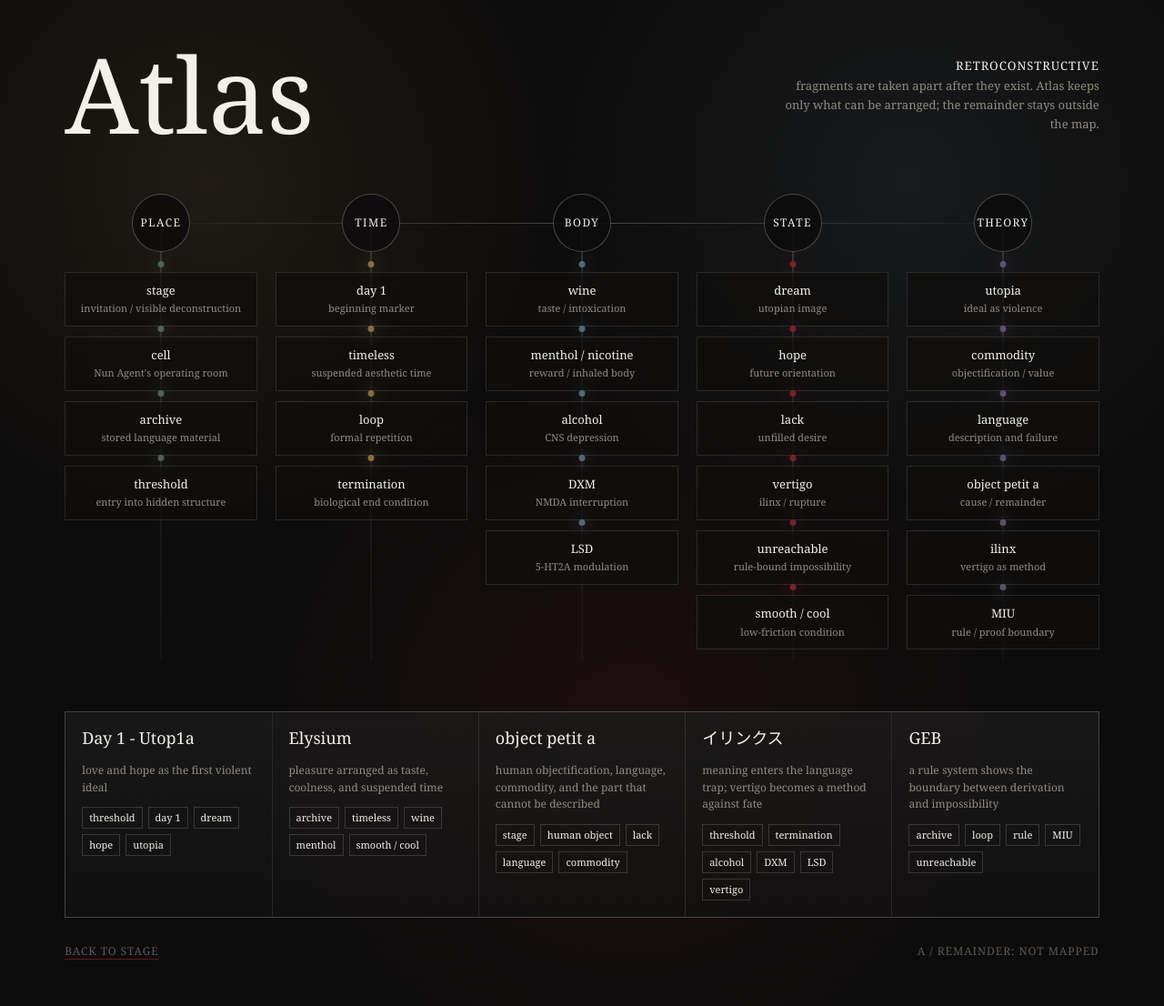
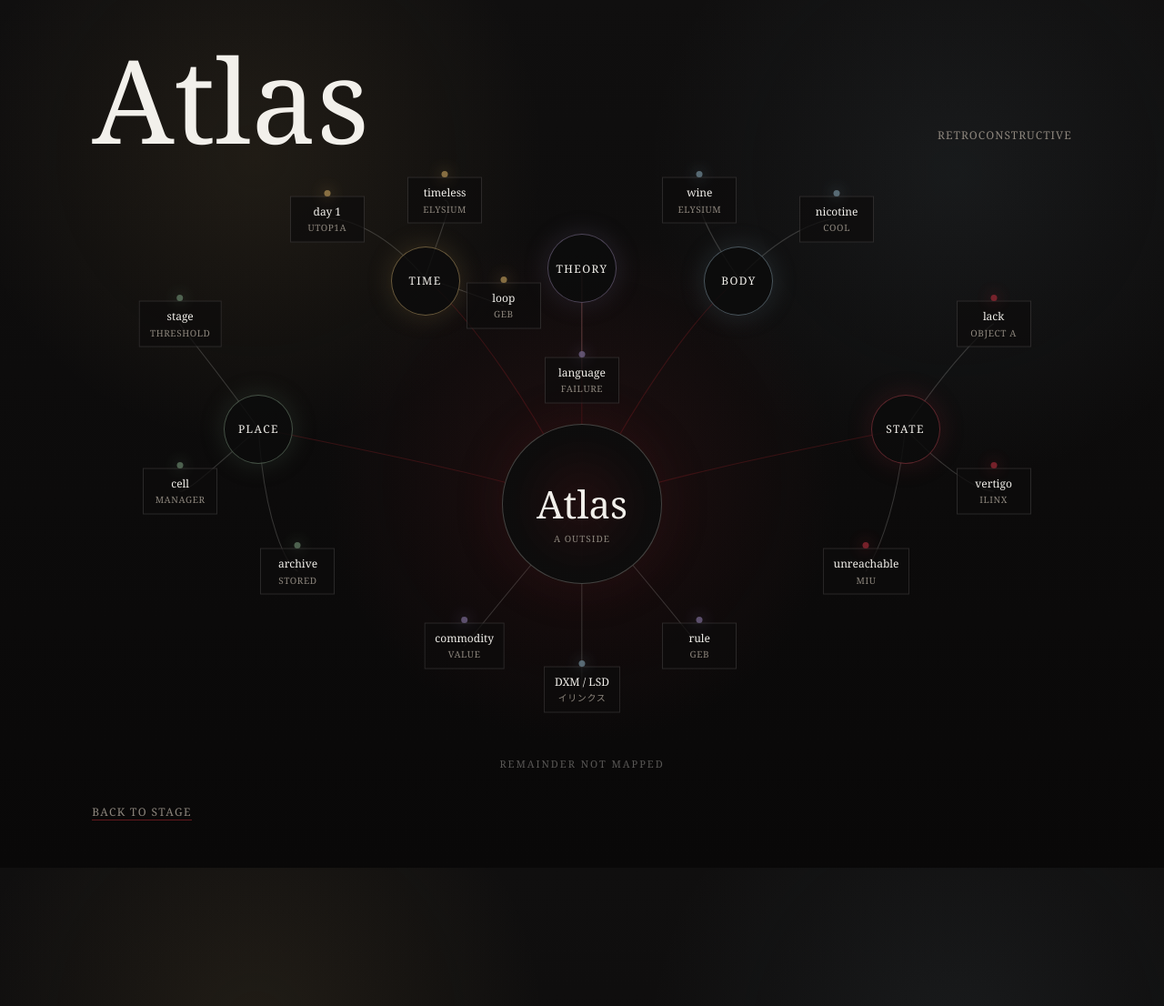
Before and after one commit to Ame1via/Ame1via.github.io, a Jekyll site: the page atlas/index.html, which Jekyll copies as it is, in a window 1280 px wide. Shown: the whole page at 91% size. Built offline with Jekyll 4.4.1, drawn with Linux system fonts in a browser that asks for light colours; after the commit the page ends 954 px from its top, so only the background shows below that.

Commit message:
Refine Atlas tree

```diff
--- a/atlas/index.html
+++ b/atlas/index.html
@@ -9,8 +9,8 @@
     :root {
       --black: #0d0c0c;
       --paper: #f2f0eb;
-      --dim: #918b82;
-      --muted: #5f5851;
+      --dim: #8d867d;
+      --faint: rgba(242, 240, 235, 0.13);
       --blood: #62181d;
       --wine: #8c2631;
       --gold: #a0834d;
@@ -24,308 +24,310 @@
     body {
       margin: 0;
       min-height: 100vh;
+      overflow-x: hidden;
       background:
-        radial-gradient(circle at 18% 18%, rgba(160, 131, 77, 0.12), transparent 28%),
-        radial-gradient(circle at 78% 18%, rgba(102, 125, 137, 0.12), transparent 30%),
-        radial-gradient(circle at 54% 72%, rgba(98, 24, 29, 0.18), transparent 38%),
-        var(--black);
+        radial-gradient(circle at 50% 56%, rgba(98, 24, 29, 0.2), transparent 34%),
+        radial-gradient(circle at 22% 18%, rgba(160, 131, 77, 0.12), transparent 25%),
+        radial-gradient(circle at 82% 20%, rgba(102, 125, 137, 0.11), transparent 26%),
+        linear-gradient(180deg, #100f0f 0%, #090808 100%);
       color: var(--paper);
       font-family: Georgia, "Times New Roman", serif;
     }
 
     main {
-      width: min(100%, 1240px);
+      width: min(100%, 1180px);
       margin: 0 auto;
-      padding: clamp(24px, 4vw, 54px);
+      padding: clamp(22px, 4vw, 54px);
     }
 
-    .header {
-      display: grid;
-      grid-template-columns: minmax(0, 1fr) auto;
-      gap: 24px;
+    .top {
+      display: flex;
+      justify-content: space-between;
+      gap: 20px;
       align-items: end;
-      margin-bottom: clamp(34px, 5vw, 58px);
+      margin-bottom: 20px;
     }
 
     h1 {
       margin: 0;
-      font-size: clamp(44px, 9vw, 118px);
+      font-size: clamp(48px, 10vw, 128px);
       font-weight: 400;
       line-height: 0.9;
       letter-spacing: 0;
     }
 
     .method {
-      max-width: 360px;
-      margin: 0 0 7px;
+      margin: 0 0 9px;
       color: var(--dim);
-      font-size: 13px;
-      line-height: 1.65;
-      text-align: right;
-    }
-
-    .method strong {
-      display: block;
-      color: var(--paper);
-      font-weight: 400;
-      letter-spacing: 0.08em;
+      font-size: 12px;
+      letter-spacing: 0.09em;
       text-transform: uppercase;
     }
 
-    .atlas-map {
+    .tree {
       position: relative;
-      display: grid;
-      grid-template-columns: repeat(5, minmax(0, 1fr));
-      gap: clamp(12px, 1.8vw, 20px);
-      margin-bottom: clamp(34px, 5vw, 56px);
+      min-height: 680px;
+      margin: 0 auto;
+      isolation: isolate;
     }
 
-    .atlas-map::before {
-      content: "";
+    .tree svg {
       position: absolute;
-      left: 5%;
-      right: 5%;
-      top: 32px;
-      height: 1px;
-      background: linear-gradient(90deg, transparent, rgba(242, 240, 235, 0.26), transparent);
-      pointer-events: none;
+      inset: 0;
+      width: 100%;
+      height: 100%;
+      z-index: 0;
+      overflow: visible;
+    }
+
+    .tree path {
+      fill: none;
+      stroke: rgba(242, 240, 235, 0.18);
+      stroke-width: 1;
+      stroke-linecap: round;
+    }
+
+    .tree path.strong {
+      stroke: rgba(98, 24, 29, 0.5);
+    }
+
+    .mobile-branches {
+      display: none;
+    }
+
+    .root,
+    .axis,
+    .leaf,
+    .ghost {
+      position: absolute;
+      z-index: 1;
+      transform: translate(-50%, -50%);
+    }
+
+    .root {
+      left: 50%;
+      top: 54%;
+      display: grid;
+      place-items: center;
+      width: clamp(118px, 18vw, 176px);
+      aspect-ratio: 1;
+      border: 1px solid rgba(242, 240, 235, 0.24);
+      border-radius: 50%;
+      background:
+        radial-gradient(circle, rgba(98, 24, 29, 0.22), rgba(13, 12, 12, 0.86) 64%),
+        rgba(13, 12, 12, 0.92);
+      box-shadow: 0 0 55px rgba(98, 24, 29, 0.2);
+      font-size: clamp(20px, 3.5vw, 42px);
+      letter-spacing: 0;
+    }
+
+    .root small {
+      position: absolute;
+      bottom: 24%;
+      color: var(--dim);
+      font-size: 10px;
+      letter-spacing: 0.1em;
+      text-transform: uppercase;
     }
 
     .axis {
-      --axis-color: var(--dim);
-      position: relative;
-      min-height: 360px;
-      padding: 0 0 12px;
+      --tone: var(--dim);
+      display: grid;
+      place-items: center;
+      width: 76px;
+      height: 76px;
+      border: 1px solid color-mix(in srgb, var(--tone) 55%, rgba(242, 240, 235, 0.12));
+      border-radius: 50%;
+      background: rgba(13, 12, 12, 0.84);
+      color: var(--paper);
+      font-size: 12px;
+      letter-spacing: 0.12em;
+      text-transform: uppercase;
+      box-shadow: 0 0 28px color-mix(in srgb, var(--tone) 24%, transparent);
     }
 
-    .axis::before {
-      content: "";
-      position: absolute;
-      top: 32px;
-      bottom: 0;
-      left: 50%;
-      width: 1px;
-      background: linear-gradient(180deg, rgba(242, 240, 235, 0.28), rgba(242, 240, 235, 0.05));
-      transform: translateX(-50%);
-    }
-
-    .axis-title {
-      position: relative;
-      z-index: 1;
-      display: grid;
-      place-items: center;
-      width: 64px;
-      height: 64px;
-      margin: 0 auto 22px;
-      border: 1px solid rgba(242, 240, 235, 0.26);
-      border-radius: 50%;
-      background: rgba(13, 12, 12, 0.86);
+    .leaf {
+      --tone: var(--dim);
+      min-width: 82px;
+      max-width: 142px;
+      padding: 9px 11px;
+      border: 1px solid rgba(242, 240, 235, 0.13);
+      background: rgba(13, 12, 12, 0.72);
       color: var(--paper);
       font-size: 12px;
-      font-weight: 400;
-      letter-spacing: 0.12em;
-      text-transform: uppercase;
-    }
-
-    .nodes {
-      position: relative;
-      z-index: 1;
-      display: grid;
-      gap: 11px;
-      margin: 0;
-      padding: 0;
-      list-style: none;
-    }
-
-    .node {
-      position: relative;
-      min-height: 44px;
-      padding: 11px 12px;
-      border: 1px solid rgba(242, 240, 235, 0.12);
-      background: rgba(16, 14, 13, 0.74);
-      color: var(--paper);
-      font-size: 13px;
-      line-height: 1.25;
+      line-height: 1.18;
       text-align: center;
       transition: transform 220ms ease, border-color 220ms ease, background 220ms ease;
     }
 
-    .node::before {
+    .leaf::before {
       content: "";
       position: absolute;
       left: 50%;
-      top: -13px;
+      top: -4px;
       width: 7px;
       height: 7px;
       border-radius: 50%;
-      background: var(--axis-color);
-      box-shadow: 0 0 18px var(--axis-color);
-      transform: translateX(-50%);
-      opacity: 0.8;
+      background: var(--tone);
+      box-shadow: 0 0 16px var(--tone);
+      transform: translate(-50%, -50%);
+      opacity: 0.82;
     }
 
-    .node span {
+    .leaf span {
       display: block;
       margin-top: 5px;
       color: var(--dim);
-      font-size: 11px;
-      line-height: 1.35;
+      font-size: 10px;
+      letter-spacing: 0.06em;
+      text-transform: uppercase;
     }
 
-    .axis:hover .node {
-      border-color: color-mix(in srgb, var(--axis-color) 55%, rgba(242, 240, 235, 0.15));
+    .leaf:hover {
+      transform: translate(-50%, -54%);
+      border-color: color-mix(in srgb, var(--tone) 58%, rgba(242, 240, 235, 0.18));
+      background: color-mix(in srgb, var(--tone) 15%, rgba(13, 12, 12, 0.84));
     }
 
-    .node:hover {
-      transform: translateY(-2px);
-      background: color-mix(in srgb, var(--axis-color) 18%, rgba(16, 14, 13, 0.86));
-    }
-
-    .place { --axis-color: var(--green); }
-    .time { --axis-color: var(--gold); }
-    .body { --axis-color: var(--blue); }
-    .state { --axis-color: var(--wine); }
-    .theory { --axis-color: var(--violet); }
-
-    .fragments {
-      display: grid;
-      grid-template-columns: repeat(5, minmax(0, 1fr));
-      gap: 1px;
-      border: 1px solid rgba(242, 240, 235, 0.12);
-      background: rgba(242, 240, 235, 0.12);
-    }
-
-    .fragment {
-      min-height: 190px;
-      padding: 18px;
-      background:
-        linear-gradient(180deg, rgba(242, 240, 235, 0.035), transparent),
-        rgba(13, 12, 12, 0.82);
-    }
-
-    .fragment h2 {
-      margin: 0 0 15px;
-      color: var(--paper);
-      font-size: 18px;
-      font-weight: 400;
-      line-height: 1.2;
-    }
-
-    .fragment p {
-      margin: 0 0 12px;
-      color: var(--dim);
-      font-size: 12px;
-      line-height: 1.55;
-    }
-
-    .chips {
-      display: flex;
-      flex-wrap: wrap;
-      gap: 6px;
-    }
-
-    .chip {
-      display: inline-flex;
-      align-items: center;
-      min-height: 24px;
-      padding: 4px 7px;
-      border: 1px solid rgba(242, 240, 235, 0.16);
-      color: var(--paper);
+    .ghost {
+      left: 50%;
+      top: 96%;
+      color: rgba(242, 240, 235, 0.34);
       font-size: 11px;
-      line-height: 1.1;
+      letter-spacing: 0.18em;
+      text-transform: uppercase;
       white-space: nowrap;
     }
 
-    .remainder {
-      display: flex;
-      justify-content: space-between;
-      gap: 18px;
-      margin-top: 28px;
-      color: var(--muted);
-      font-size: 12px;
-      letter-spacing: 0.08em;
-      text-transform: uppercase;
-    }
+    .place { --tone: var(--green); }
+    .time { --tone: var(--gold); }
+    .body { --tone: var(--blue); }
+    .state { --tone: var(--wine); }
+    .theory { --tone: var(--violet); }
+
+    .p-axis { left: 17%; top: 42%; }
+    .t-axis { left: 34%; top: 18%; }
+    .b-axis { left: 66%; top: 18%; }
+    .s-axis { left: 83%; top: 42%; }
+    .th-axis { left: 50%; top: 16%; }
+
+    .l1 { left: 9%; top: 25%; }
+    .l2 { left: 9%; top: 52%; }
+    .l3 { left: 21%; top: 65%; }
+    .l4 { left: 24%; top: 8%; }
+    .l5 { left: 36%; top: 5%; }
+    .l6 { left: 42%; top: 22%; }
+    .l7 { left: 62%; top: 5%; }
+    .l8 { left: 76%; top: 8%; }
+    .l9 { left: 92%; top: 25%; }
+    .l10 { left: 92%; top: 52%; }
+    .l11 { left: 79%; top: 65%; }
+    .l12 { left: 50%; top: 34%; }
+    .l13 { left: 38%; top: 77%; }
+    .l14 { left: 62%; top: 77%; }
+    .l15 { left: 50%; top: 84%; }
 
     .back {
-      color: inherit;
+      display: inline-block;
+      margin-top: 18px;
+      color: var(--dim);
+      font-size: 12px;
+      letter-spacing: 0.12em;
       text-decoration: none;
+      text-transform: uppercase;
       border-bottom: 1px solid var(--blood);
-      transition: color 220ms ease, border-color 220ms ease;
+      transition: color 180ms ease, border-color 180ms ease;
     }
 
     .back:hover,
     .back:focus-visible {
-      color: var(--dim);
-      border-color: var(--dim);
+      color: var(--paper);
+      border-color: var(--paper);
     }
 
-    @media (max-width: 920px) {
-      .header {
-        grid-template-columns: 1fr;
+    @media (max-width: 760px) {
+      main {
+        padding: 20px 14px 28px;
       }
 
-      .method {
-        text-align: left;
+      .top {
+        align-items: start;
+        flex-direction: column;
+        margin-bottom: 8px;
       }
 
-      .atlas-map,
-      .fragments {
-        grid-template-columns: 1fr;
+      .tree {
+        min-height: 860px;
       }
 
-      .atlas-map::before {
+      .tree svg {
         display: none;
       }
 
-      .axis {
-        min-height: 0;
+      .tree > .axis,
+      .tree > .leaf {
+        display: none;
       }
 
-      .axis::before {
-        left: 31px;
+      .root {
+        left: 50%;
+        top: 9%;
+        width: 126px;
       }
 
-      .axis-title {
-        margin-left: 0;
+      .axis,
+      .leaf {
+        position: relative;
+        left: auto;
+        top: auto;
+        transform: none;
       }
 
-      .nodes {
-        padding-left: 80px;
-        margin-top: -86px;
-        min-height: 72px;
+      .mobile-branches {
+        position: absolute;
+        left: 0;
+        right: 0;
+        top: 180px;
+        display: grid;
+        gap: 16px;
       }
 
-      .node {
-        text-align: left;
+      .branch {
+        display: grid;
+        grid-template-columns: 74px minmax(0, 1fr);
+        gap: 12px;
+        align-items: start;
       }
 
-      .node::before {
-        left: -12px;
-        top: 50%;
-        transform: translateY(-50%);
+      .axis {
+        width: 66px;
+        height: 66px;
       }
 
-      .fragment {
-        min-height: 0;
-      }
-    }
-
-    @media (max-width: 560px) {
-      main {
-        padding: 22px 16px 30px;
+      .branch-leaves {
+        display: flex;
+        flex-wrap: wrap;
+        gap: 8px;
+        padding-top: 3px;
       }
 
-      .nodes {
-        padding-left: 76px;
+      .leaf {
+        min-width: 76px;
+        max-width: 128px;
       }
 
-      .fragment {
-        padding: 16px;
+      .leaf:hover {
+        transform: translateY(-2px);
       }
 
-      .remainder {
-        flex-direction: column;
+      .leaf::before {
+        left: -2px;
+        top: 50%;
+      }
+
+      .ghost {
+        top: auto;
+        bottom: 4px;
       }
     }
   </style>
@@ -333,138 +335,115 @@
 
 <body>
   <main>
-    <header class="header">
+    <header class="top">
       <h1>Atlas</h1>
-      <p class="method">
-        <strong>retroconstructive</strong>
-        fragments are taken apart after they exist. Atlas keeps only what can be arranged; the remainder stays outside the map.
-      </p>
+      <p class="method">retroconstructive</p>
     </header>
 
-    <section class="atlas-map" aria-label="Atlas relation axes">
-      <article class="axis place">
-        <h2 class="axis-title">place</h2>
-        <ul class="nodes">
-          <li class="node">stage<span>invitation / visible deconstruction</span></li>
-          <li class="node">cell<span>Nun Agent's operating room</span></li>
-          <li class="node">archive<span>stored language material</span></li>
-          <li class="node">threshold<span>entry into hidden structure</span></li>
-        </ul>
-      </article>
+    <section class="tree" aria-label="Atlas tree">
+      <svg viewBox="0 0 1000 680" preserveAspectRatio="none" aria-hidden="true">
+        <path class="strong" d="M500 370 C425 340 285 310 170 285" />
+        <path class="strong" d="M500 370 C455 270 390 165 340 120" />
+        <path class="strong" d="M500 370 C545 270 610 165 660 120" />
+        <path class="strong" d="M500 370 C575 340 715 310 830 285" />
+        <path class="strong" d="M500 370 C500 260 500 150 500 108" />
 
-      <article class="axis time">
-        <h2 class="axis-title">time</h2>
-        <ul class="nodes">
-          <li class="node">day 1<span>beginning marker</span></li>
-          <li class="node">timeless<span>suspended aesthetic time</span></li>
-          <li class="node">loop<span>formal repetition</span></li>
-          <li class="node">termination<span>biological end condition</span></li>
-        </ul>
-      </article>
+        <path d="M170 285 C120 210 92 176 90 170" />
+        <path d="M170 285 C115 338 95 356 90 354" />
+        <path d="M170 285 C176 390 200 438 210 442" />
 
-      <article class="axis body">
-        <h2 class="axis-title">body</h2>
-        <ul class="nodes">
-          <li class="node">wine<span>taste / intoxication</span></li>
-          <li class="node">menthol / nicotine<span>reward / inhaled body</span></li>
-          <li class="node">alcohol<span>CNS depression</span></li>
-          <li class="node">DXM<span>NMDA interruption</span></li>
-          <li class="node">LSD<span>5-HT2A modulation</span></li>
-        </ul>
-      </article>
+        <path d="M340 120 C300 68 260 54 240 54" />
+        <path d="M340 120 C360 54 370 36 360 34" />
+        <path d="M340 120 C382 134 414 148 420 150" />
 
-      <article class="axis state">
-        <h2 class="axis-title">state</h2>
-        <ul class="nodes">
-          <li class="node">dream<span>utopian image</span></li>
-          <li class="node">hope<span>future orientation</span></li>
-          <li class="node">lack<span>unfilled desire</span></li>
-          <li class="node">vertigo<span>ilinx / rupture</span></li>
-          <li class="node">unreachable<span>rule-bound impossibility</span></li>
-          <li class="node">smooth / cool<span>low-friction condition</span></li>
-        </ul>
-      </article>
+        <path d="M660 120 C620 58 620 38 620 34" />
+        <path d="M660 120 C704 70 742 56 760 54" />
 
-      <article class="axis theory">
-        <h2 class="axis-title">theory</h2>
-        <ul class="nodes">
-          <li class="node">utopia<span>ideal as violence</span></li>
-          <li class="node">commodity<span>objectification / value</span></li>
-          <li class="node">language<span>description and failure</span></li>
-          <li class="node">object petit a<span>cause / remainder</span></li>
-          <li class="node">ilinx<span>vertigo as method</span></li>
-          <li class="node">MIU<span>rule / proof boundary</span></li>
-        </ul>
-      </article>
+        <path d="M830 285 C880 206 912 176 920 170" />
+        <path d="M830 285 C878 340 910 354 920 354" />
+        <path d="M830 285 C820 394 792 438 790 442" />
+
+        <path d="M500 108 C500 150 500 190 500 230" />
+        <path d="M500 370 C444 438 390 512 380 524" />
+        <path d="M500 370 C556 438 610 512 620 524" />
+        <path d="M500 370 C500 474 500 560 500 572" />
+      </svg>
+
+      <div class="root">Atlas<small>a outside</small></div>
+
+      <div class="axis place p-axis">place</div>
+      <div class="axis time t-axis">time</div>
+      <div class="axis body b-axis">body</div>
+      <div class="axis state s-axis">state</div>
+      <div class="axis theory th-axis">theory</div>
+
+      <div class="mobile-branches">
+        <div class="branch">
+          <div class="axis place">place</div>
+          <div class="branch-leaves">
+            <div class="leaf place">stage<span>threshold</span></div>
+            <div class="leaf place">cell<span>manager</span></div>
+            <div class="leaf place">archive<span>stored</span></div>
+          </div>
+        </div>
+        <div class="branch">
+          <div class="axis time">time</div>
+          <div class="branch-leaves">
+            <div class="leaf time">day 1<span>Utop1a</span></div>
+            <div class="leaf time">timeless<span>Elysium</span></div>
+            <div class="leaf time">loop<span>GEB</span></div>
+          </div>
+        </div>
+        <div class="branch">
+          <div class="axis body">body</div>
+          <div class="branch-leaves">
+            <div class="leaf body">wine<span>Elysium</span></div>
+            <div class="leaf body">nicotine<span>cool</span></div>
+            <div class="leaf body">DXM / LSD<span>&#12452;&#12522;&#12531;&#12463;&#12473;</span></div>
+          </div>
+        </div>
+        <div class="branch">
+          <div class="axis state">state</div>
+          <div class="branch-leaves">
+            <div class="leaf state">lack<span>object a</span></div>
+            <div class="leaf state">vertigo<span>ilinx</span></div>
+            <div class="leaf state">unreachable<span>MIU</span></div>
+          </div>
+        </div>
+        <div class="branch">
+          <div class="axis theory">theory</div>
+          <div class="branch-leaves">
+            <div class="leaf theory">language<span>failure</span></div>
+            <div class="leaf theory">commodity<span>value</span></div>
+            <div class="leaf theory">rule<span>GEB</span></div>
+          </div>
+        </div>
+      </div>
+
+      <div class="leaf place l1">stage<span>threshold</span></div>
+      <div class="leaf place l2">cell<span>manager</span></div>
+      <div class="leaf place l3">archive<span>stored</span></div>
+
+      <div class="leaf time l4">day 1<span>Utop1a</span></div>
+      <div class="leaf time l5">timeless<span>Elysium</span></div>
+      <div class="leaf time l6">loop<span>GEB</span></div>
+
+      <div class="leaf body l7">wine<span>Elysium</span></div>
+      <div class="leaf body l8">nicotine<span>cool</span></div>
+
+      <div class="leaf state l9">lack<span>object a</span></div>
+      <div class="leaf state l10">vertigo<span>ilinx</span></div>
+      <div class="leaf state l11">unreachable<span>MIU</span></div>
+
+      <div class="leaf theory l12">language<span>failure</span></div>
+      <div class="leaf theory l13">commodity<span>value</span></div>
+      <div class="leaf theory l14">rule<span>GEB</span></div>
+      <div class="leaf body l15">DXM / LSD<span>&#12452;&#12522;&#12531;&#12463;&#12473;</span></div>
+
+      <div class="ghost">remainder not mapped</div>
     </section>
 
-    <section class="fragments" aria-label="Deconstructed fragments">
-      <article class="fragment">
-        <h2>Day 1 - Utop1a</h2>
-        <p>love and hope as the first violent ideal</p>
-        <div class="chips">
-          <span class="chip">threshold</span>
-          <span class="chip">day 1</span>
-          <span class="chip">dream</span>
-          <span class="chip">hope</span>
-          <span class="chip">utopia</span>
-        </div>
-      </article>
-
-      <article class="fragment">
-        <h2>Elysium</h2>
-        <p>pleasure arranged as taste, coolness, and suspended time</p>
-        <div class="chips">
-          <span class="chip">archive</span>
-          <span class="chip">timeless</span>
-          <span class="chip">wine</span>
-          <span class="chip">menthol</span>
-          <span class="chip">smooth / cool</span>
-        </div>
-      </article>
-
-      <article class="fragment">
-        <h2>object petit a</h2>
-        <p>human objectification, language, commodity, and the part that cannot be described</p>
-        <div class="chips">
-          <span class="chip">stage</span>
-          <span class="chip">human object</span>
-          <span class="chip">lack</span>
-          <span class="chip">language</span>
-          <span class="chip">commodity</span>
-        </div>
-      </article>
-
-      <article class="fragment">
-        <h2>イリンクス</h2>
-        <p>meaning enters the language trap; vertigo becomes a method against fate</p>
-        <div class="chips">
-          <span class="chip">threshold</span>
-          <span class="chip">termination</span>
-          <span class="chip">alcohol</span>
-          <span class="chip">DXM</span>
-          <span class="chip">LSD</span>
-          <span class="chip">vertigo</span>
-        </div>
-      </article>
-
-      <article class="fragment">
-        <h2>GEB</h2>
-        <p>a rule system shows the boundary between derivation and impossibility</p>
-        <div class="chips">
-          <span class="chip">archive</span>
-          <span class="chip">loop</span>
-          <span class="chip">rule</span>
-          <span class="chip">MIU</span>
-          <span class="chip">unreachable</span>
-        </div>
-      </article>
-    </section>
-
-    <footer class="remainder">
-      <a class="back" href="/hidden/">Back to Stage</a>
-      <span>a / remainder: not mapped</span>
-    </footer>
+    <a class="back" href="/hidden/">Back to Stage</a>
   </main>
 </body>
 </html>
```
Also changed, not shown: SYSTEM.md (+2 -0 lines).
